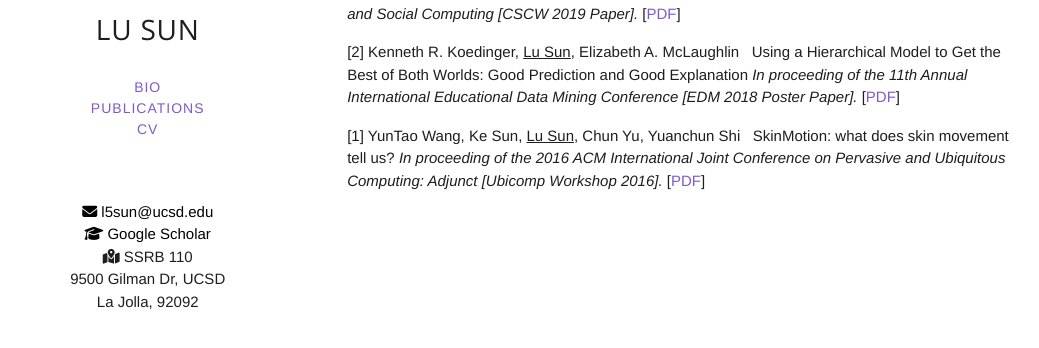
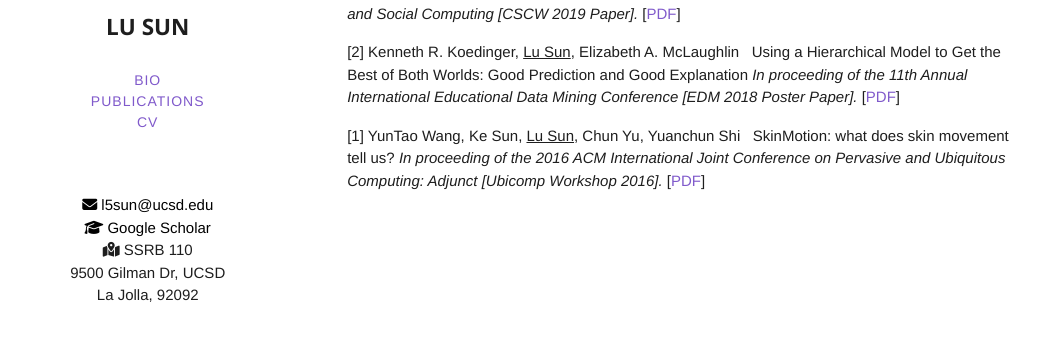
Before and after one commit to LusunHCI/bio, a plain HTML site: page publication.html in a window 1280 px wide. Shown: the part 270-618 px from the top of the page, without its empty margins (99-1138 px from the left). Drawn offline with nearby package versions, Linux system fonts and the light colour scheme.

Commit message:
add edits3

```diff
--- a/publication.html
+++ b/publication.html
@@ -33,7 +33,7 @@
           <img style="width: 75%" src="Assets/images/bio2.png">
       </div>
 
-      <div class="name"><h1>LU SUN</h1></div>
+      <div class="name"><h2>LU SUN</h2></div>
         <ul class="menu">
           <li><a href="index.html">BIO</a></li><br>
           <li><a href="research.html">PUBLICATIONS</a></li><br>
```
